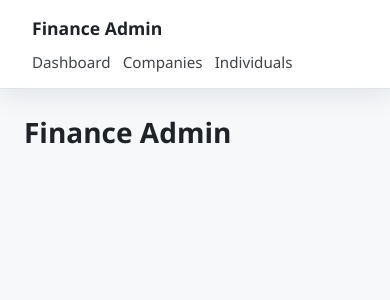
After one commit to duckwilly/finance, a Flask app: template app/web/templates/admin/base.html in a window 390 px wide. The commit adds this page. Shown: the top 300 px of the page. Run offline with Flask 3, Linux system fonts and the light colour scheme; the template is opened without the code that fills it, so the values that code supplies are empty.

Commit message:
Add admin base layout and dashboard route

```diff
--- /dev/null
+++ b/app/web/templates/admin/base.html
@@ -0,0 +1,209 @@
+<!DOCTYPE html>
+<html lang="en">
+  <head>
+    <meta charset="utf-8" />
+    <title>{% block title %}Finance Admin{% endblock %}</title>
+    <meta name="viewport" content="width=device-width, initial-scale=1" />
+    <style>
+      :root {
+        color-scheme: light dark;
+        font-family: "Segoe UI", Helvetica, Arial, sans-serif;
+        --bg-color: #f6f8fa;
+        --card-bg: #ffffff;
+        --text-color: #1f2328;
+        --accent-color: #2563eb;
+        --muted-text: #6b7280;
+      }
+
+      @media (prefers-color-scheme: dark) {
+        :root {
+          --bg-color: #111827;
+          --card-bg: #1f2937;
+          --text-color: #f9fafb;
+          --muted-text: #9ca3af;
+        }
+      }
+
+      * {
+        box-sizing: border-box;
+      }
+
+      body {
+        margin: 0;
+        background: var(--bg-color);
+        color: var(--text-color);
+      }
+
+      a {
+        color: inherit;
+        text-decoration: none;
+      }
+
+      nav.top-nav {
+        position: sticky;
+        top: 0;
+        z-index: 10;
+        display: flex;
+        align-items: center;
+        justify-content: space-between;
+        padding: 1rem 2rem;
+        background: var(--card-bg);
+        border-bottom: 1px solid rgba(100, 116, 139, 0.2);
+        box-shadow: 0 8px 24px rgba(15, 23, 42, 0.08);
+      }
+
+      .nav-logo {
+        font-weight: 600;
+        font-size: 1.1rem;
+      }
+
+      .nav-links {
+        display: flex;
+        gap: 1.5rem;
+        font-size: 0.95rem;
+      }
+
+      .nav-links a {
+        opacity: 0.85;
+        transition: opacity 0.2s ease;
+      }
+
+      .nav-links a:hover,
+      .nav-links a:focus {
+        opacity: 1;
+      }
+
+      main {
+        padding: 2rem;
+        display: grid;
+        gap: 2rem;
+      }
+
+      .page-header {
+        display: flex;
+        flex-wrap: wrap;
+        gap: 1rem;
+        align-items: flex-end;
+        justify-content: space-between;
+      }
+
+      .page-header h1 {
+        margin: 0;
+        font-size: 1.75rem;
+      }
+
+      .page-filters:empty {
+        display: none;
+      }
+
+      .muted {
+        color: var(--muted-text);
+        font-size: 0.9rem;
+      }
+
+      .summary-grid {
+        display: grid;
+        grid-template-columns: repeat(auto-fit, minmax(200px, 1fr));
+        gap: 1rem;
+      }
+
+      .summary-card {
+        background: var(--card-bg);
+        padding: 1.25rem;
+        border-radius: 0.75rem;
+        box-shadow: 0 10px 30px rgba(15, 23, 42, 0.08);
+        display: flex;
+        flex-direction: column;
+        gap: 0.5rem;
+      }
+
+      .summary-card h2 {
+        margin: 0;
+        font-size: 0.95rem;
+        text-transform: uppercase;
+        letter-spacing: 0.08em;
+        color: var(--muted-text);
+      }
+
+      .summary-card .value {
+        font-size: 2rem;
+        font-weight: 600;
+      }
+
+      section h2 {
+        margin: 0 0 0.75rem 0;
+        font-size: 1.25rem;
+      }
+
+      table {
+        width: 100%;
+        border-collapse: collapse;
+        background: var(--card-bg);
+        border-radius: 0.75rem;
+        overflow: hidden;
+        box-shadow: 0 10px 30px rgba(15, 23, 42, 0.08);
+      }
+
+      th,
+      td {
+        padding: 0.75rem 1rem;
+        text-align: left;
+        border-bottom: 1px solid rgba(100, 116, 139, 0.15);
+      }
+
+      th {
+        font-size: 0.9rem;
+        color: var(--muted-text);
+        text-transform: uppercase;
+        letter-spacing: 0.05em;
+      }
+
+      tr:last-child td {
+        border-bottom: none;
+      }
+
+      @media (max-width: 600px) {
+        nav.top-nav {
+          flex-direction: column;
+          align-items: flex-start;
+          gap: 0.75rem;
+        }
+
+        .nav-links {
+          flex-wrap: wrap;
+          gap: 0.75rem;
+        }
+
+        main {
+          padding: 1.5rem;
+        }
+
+        .summary-card .value {
+          font-size: 1.75rem;
+        }
+      }
+    </style>
+    {% block extra_head %}{% endblock %}
+  </head>
+  <body>
+    <nav class="top-nav">
+      <a class="nav-logo" href="/admin">Finance Admin</a>
+      <div class="nav-links">
+        <a href="/admin">Dashboard</a>
+        <a href="/admin/companies">Companies</a>
+        <a href="/admin/individuals">Individuals</a>
+      </div>
+    </nav>
+    <main>
+      <section class="page-header">
+        <h1>{% block page_title %}Finance Admin{% endblock %}</h1>
+        <div class="page-filters">
+          {% block filters %}{% endblock %}
+        </div>
+      </section>
+      <section class="page-content">
+        {% block content %}{% endblock %}
+      </section>
+    </main>
+  </body>
+</html>
```
Also changed, not shown: app/web/routers/admin.py (+10 -3 lines), app/web/templates/admin/dashboard.html (+8 -121 lines).
